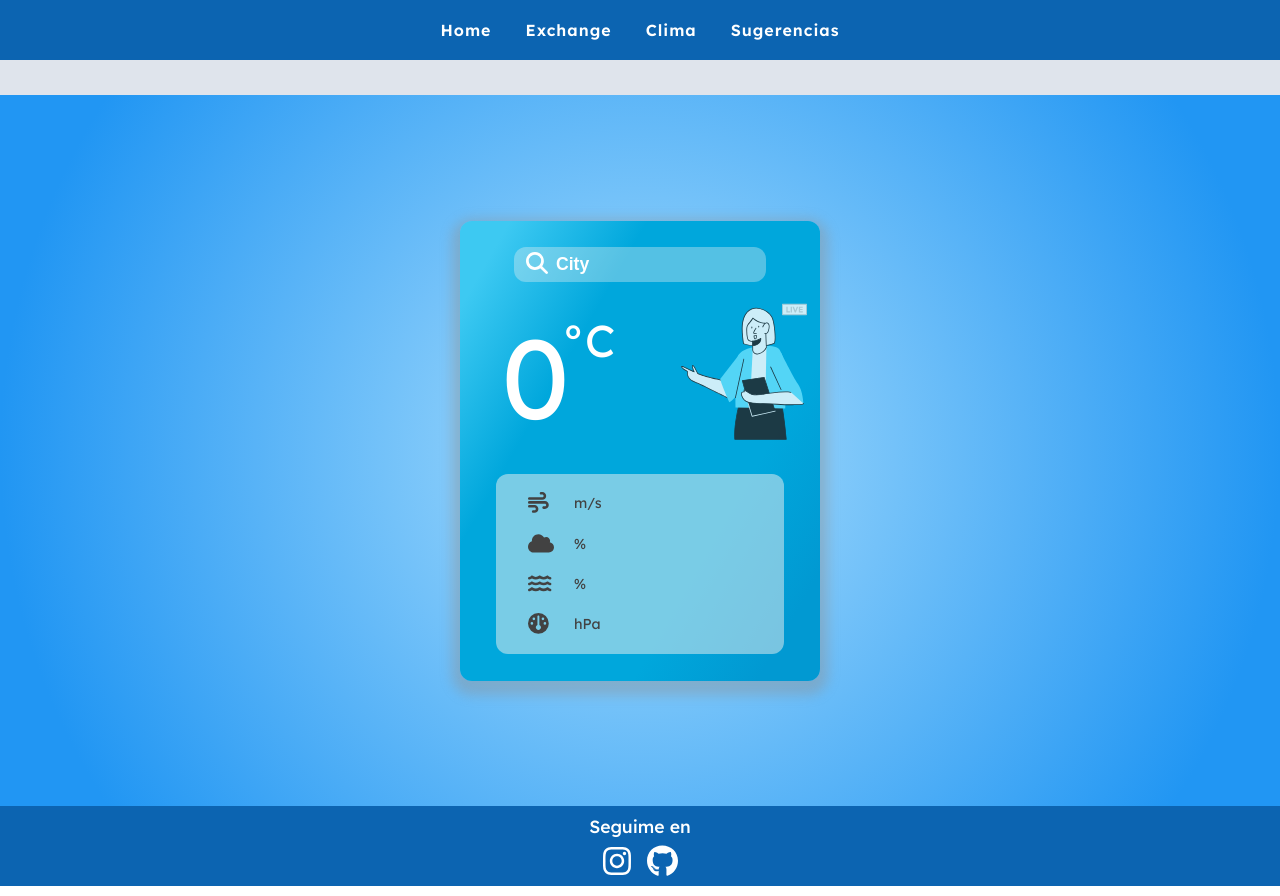
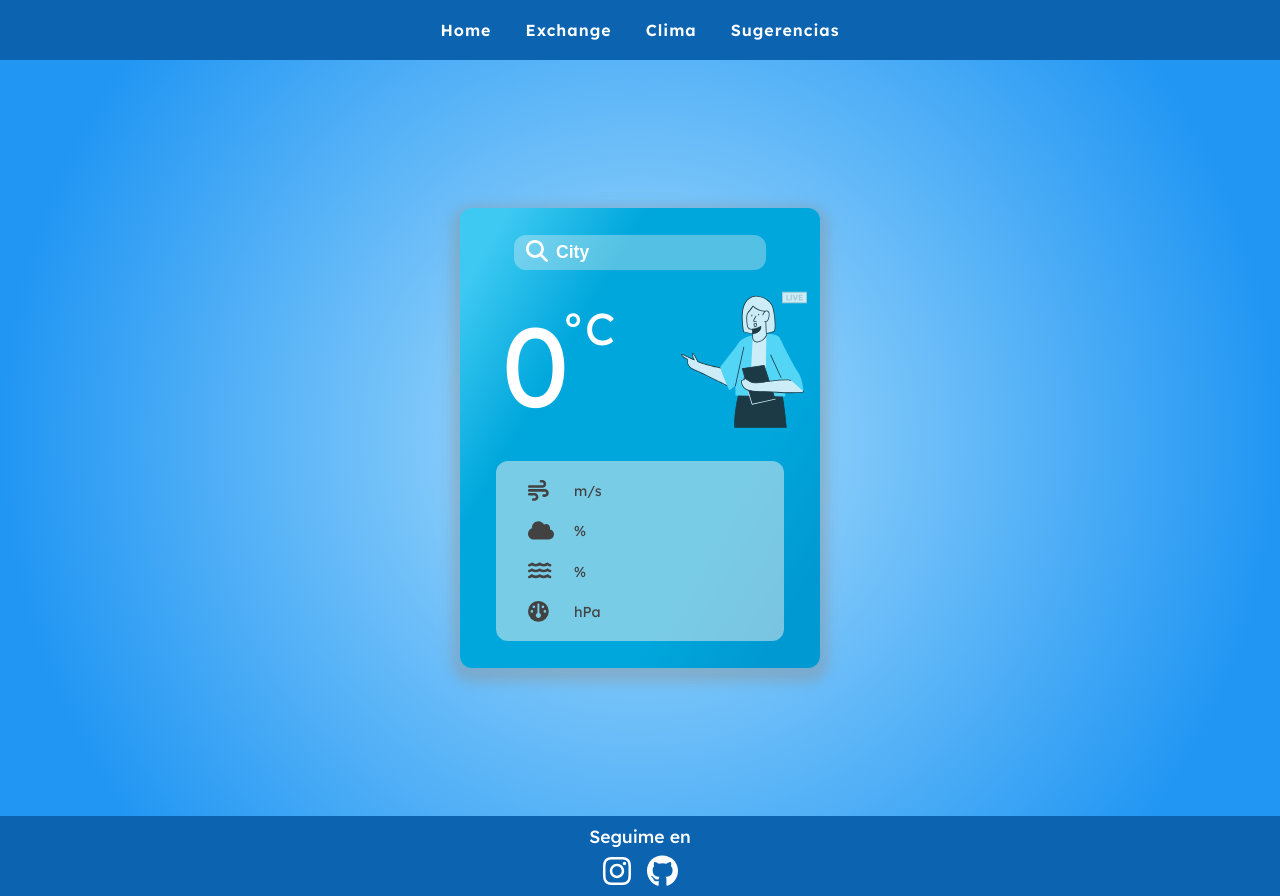
Before and after one commit to jorge088/UsefulApps, a React (Create React App) app: page /weather in a window 1280 px wide. Built offline with nearby package versions, Linux system fonts and the light colour scheme; no server answers.

Commit message:
changed sizes for apps container

```diff
--- a/src/Components/ExchangeApp/ExchangeApp.js
+++ b/src/Components/ExchangeApp/ExchangeApp.js
@@ -8,6 +8,10 @@ const ExchangeApp = () => {
 
   return (
     <>
+
+      {/* { !data &&
+        <div className={styles.exchangeAppContainer} ></div>
+      } */}
       {data &&
         <div className={styles.exchangeAppContainer}>
           <div className={styles.exchangeApp}>
--- a/src/Components/ExchangeApp/ExchangeApp.module.css
+++ b/src/Components/ExchangeApp/ExchangeApp.module.css
@@ -1,8 +1,8 @@
 .exchangeAppContainer {
     font-size: 1rem;
-    margin-top: 95px;
+    margin-top: 60px;
     padding: 3em 0;
-    min-height: calc(100vh - 185px);
+    min-height: calc(100vh - 140px);
     width: 100vw;
     display: flex;
     justify-content: center;
--- a/src/Components/WeatherApp/WeatherApp.module.css
+++ b/src/Components/WeatherApp/WeatherApp.module.css
@@ -1,8 +1,8 @@
 .weatherAppContainer {
     font-size: 1rem;
-    margin-top: 95px;
+    margin-top: 60px;
     padding: 3em 0;
-    min-height: calc(100vh - 185px);
+    min-height: calc(100vh - 140px);
     width: 100vw;
     display: flex;
     justify-content: center;
```
